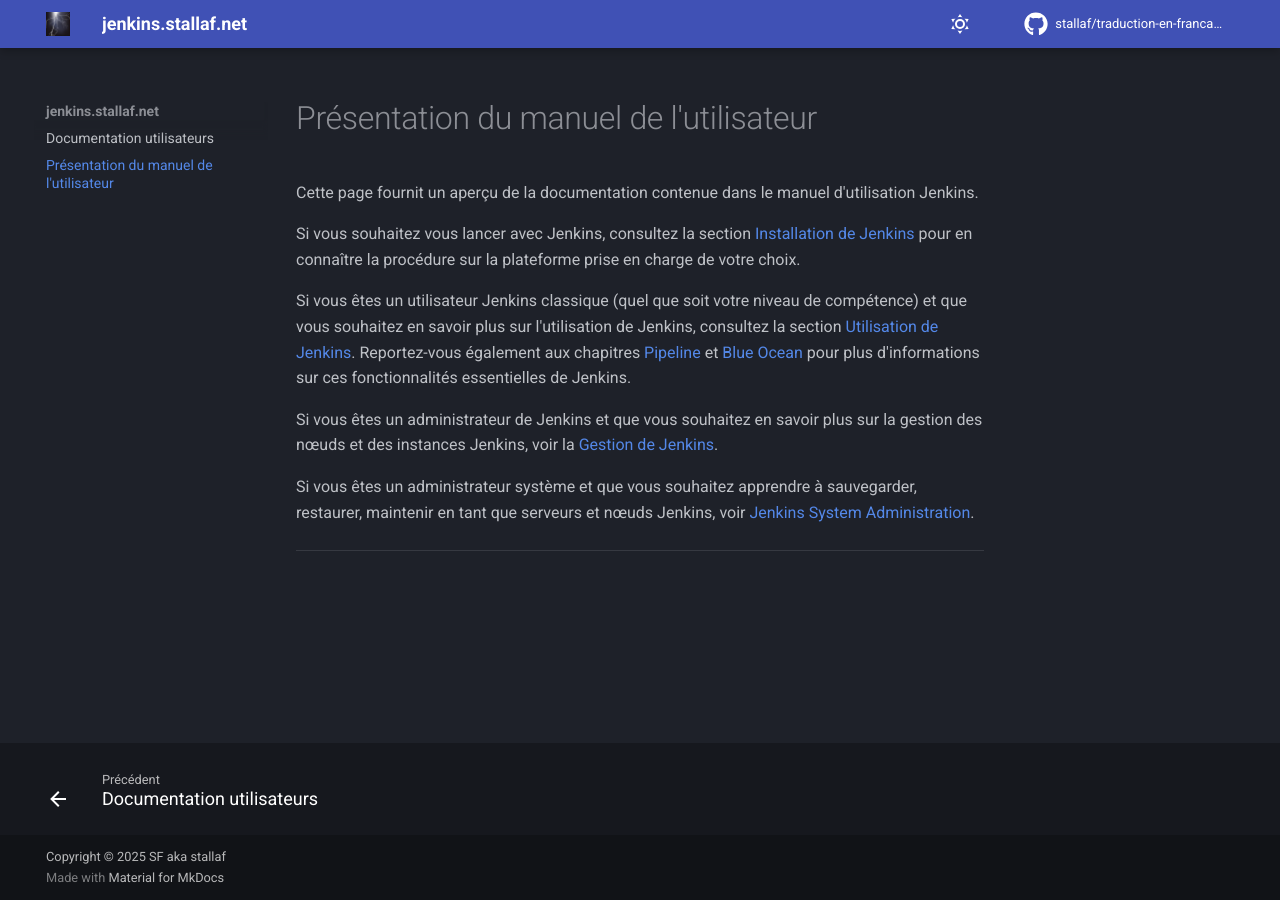
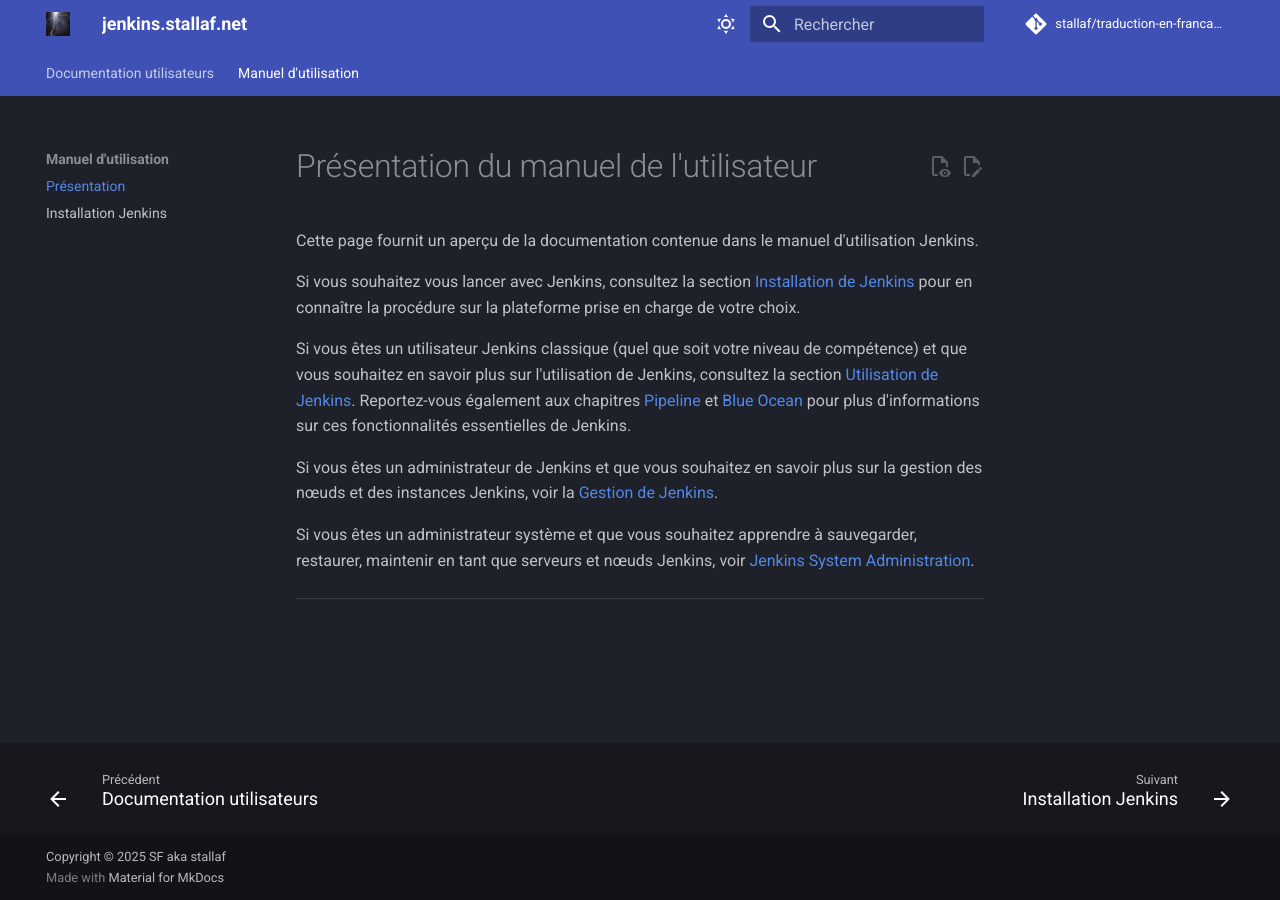
Before and after one commit to stallaf/traduction-en-francais-de-la-documentation-de-JENKINS, an MkDocs documentation site: the page built from docs/manuel-utilisateur-presentation.md, in a window 1280 px wide. Built offline with MkDocs 1.6.1 and Material for MkDocs 9.7.7, drawn with Linux system fonts in a browser that asks for light colours; some web fonts are replaced; comment, search, counter and statistics services are not loaded; the version menu is left out.

Commit message:
Rédaction installation-jenkins.md Ajout régles et modification menu de mkdocs.yml

```diff
--- a/mkdocs.yml
+++ b/mkdocs.yml
@@ -10,8 +10,23 @@ theme:
   language: fr
   logo: assets/avatar100px.jpg
   favicon: assets/favicon.ico
-  icon:
-    repo: fontawesome/brands/github
+  features:
+    - content.action.edit
+    - content.action.view
+    - content.code.annotate
+    - content.code.copy
+    - content.tooltips
+    - navigation.tabs
+    - navigation.sections
+    - navigation.footer
+    - navigation.indexes
+    - navigation.top
+    - navigation.tracking
+    - search.highlight
+    - search.share
+    - search.suggest
+    - toc.follow
+
   palette:
     # Dark Mode
     - scheme: slate
@@ -27,17 +42,9 @@ theme:
       accent: deep orange
   font:
     code: Red Hat Mono
-  features:
-    - navigation.instant
-    - navigation.instant.prefetch
-    - navigation.instant.progress
-    - navigation.tracking
-    - navigation.sections
-    - navigation.expand
-    - navigation.path
-    - toc.follow
-    - navigation.top
-    - navigation.footer
+
+extra_css:
+  - stylesheets/extra.css
 
 markdown_extensions:
 # Python Markdown
@@ -80,10 +87,32 @@ extra:
       - latest
 
 plugins:
+  - git-committers:
+    enabled: true
+    repository: stallaf/traduction-en-francais-de-la-documentation-de-JENKINS
+    branch: main
+    token: !ENV GH_TOKEN
   - git-revision-date-localized:
-      enable_creation_date: true
-      type: date
-
+    type: date
+    fallback_to_build_date: false
+    enable_creation_date: true
+    enabled: true
+  - glightbox:
+    touchNavigation: false
+    loop: false
+    effect: zoom
+    width: 100%
+    height: auto
+    zoomable: true
+    draggable: true
   - git-authors
+  - search:
+    separator: '[\s\-,:!=\[\]()"`/]+|\.(?!\d)|&[lg]t;|(?!\b)(?=[A-Z][a-z])'
 
 copyright: Copyright &copy; 2025 SF aka stallaf
+
+nav:
+  - index.md
+  - Manuel d'utilisation:
+    - Présentation: manuel-utilisateur-presentation.md
+    - Installation Jenkins: installation-jenkins.md
```
Also changed, not shown: docs/installation-jenkins.md (added, +8 -0 lines).
